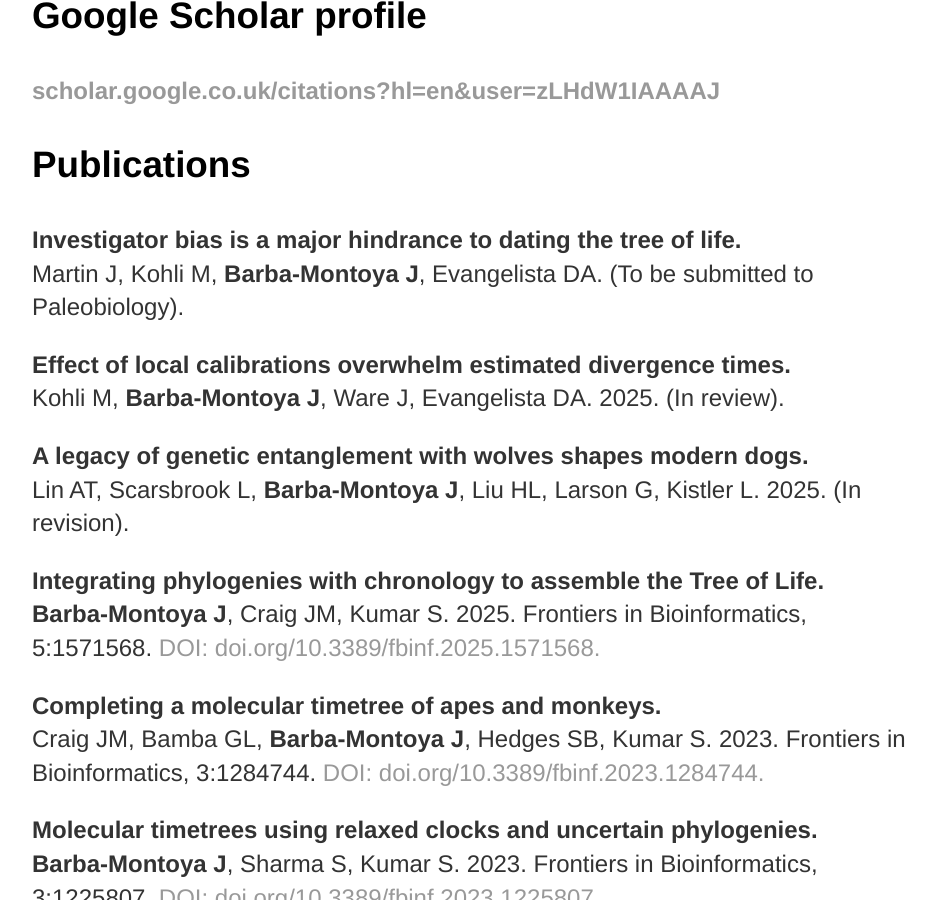
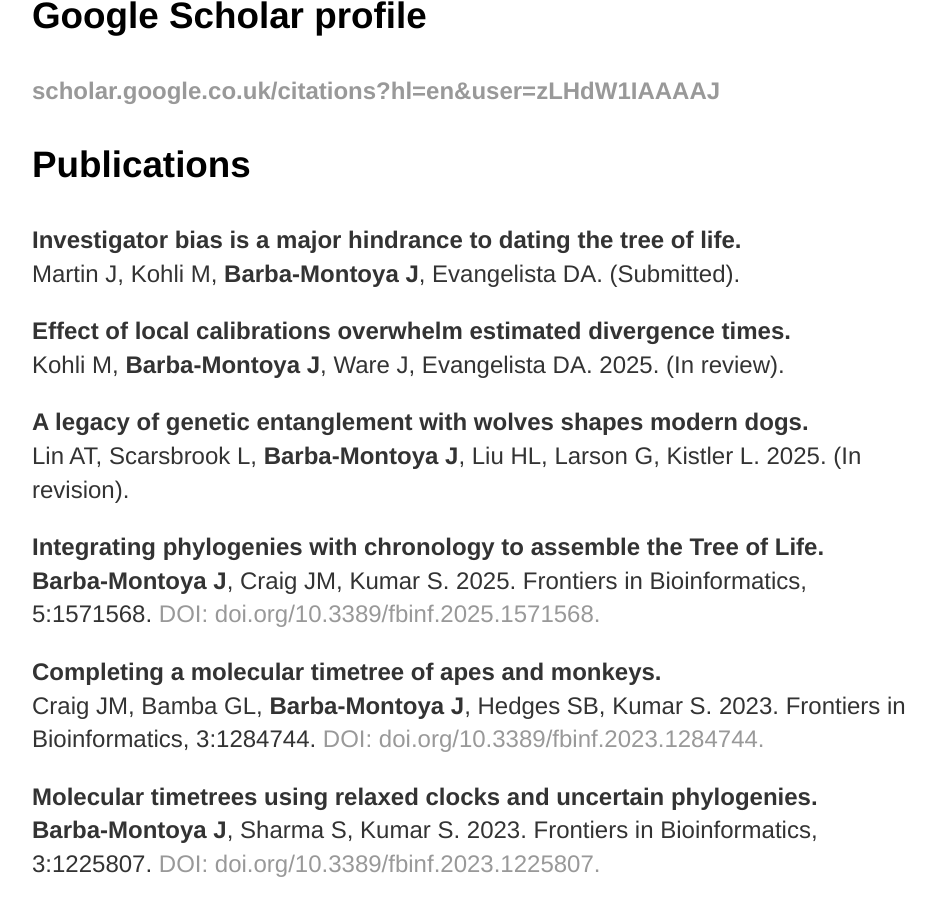
Before and after one commit to josebarbamontoya/josebarbamontoya.github.io, a Jekyll site: the page built from research/index.html, in a window 1280 px wide and 900 px high, scrolled down 470 px. Shown: the whole window, without its empty margins (160-1095 px from the left). Built offline with Jekyll 4.4.1, drawn with Linux system fonts in a browser that asks for light colours.

Commit message:
Update index.html

```diff
--- a/research/index.html
+++ b/research/index.html
@@ -12,7 +12,7 @@
 					<h3>Publications</h3>
 
 <p><b>Investigator bias is a major hindrance to dating the tree of life.</b><br>
-Martin J, Kohli M, <b>Barba-Montoya J</b>, Evangelista DA. (To be submitted to Paleobiology).</a>
+Martin J, Kohli M, <b>Barba-Montoya J</b>, Evangelista DA. (Submitted).</a>
 
 <p><b>Effect of local calibrations overwhelm estimated divergence times.</b><br>
 Kohli M, <b>Barba-Montoya J</b>, Ware J, Evangelista DA. 2025. (In review).</a>
```
